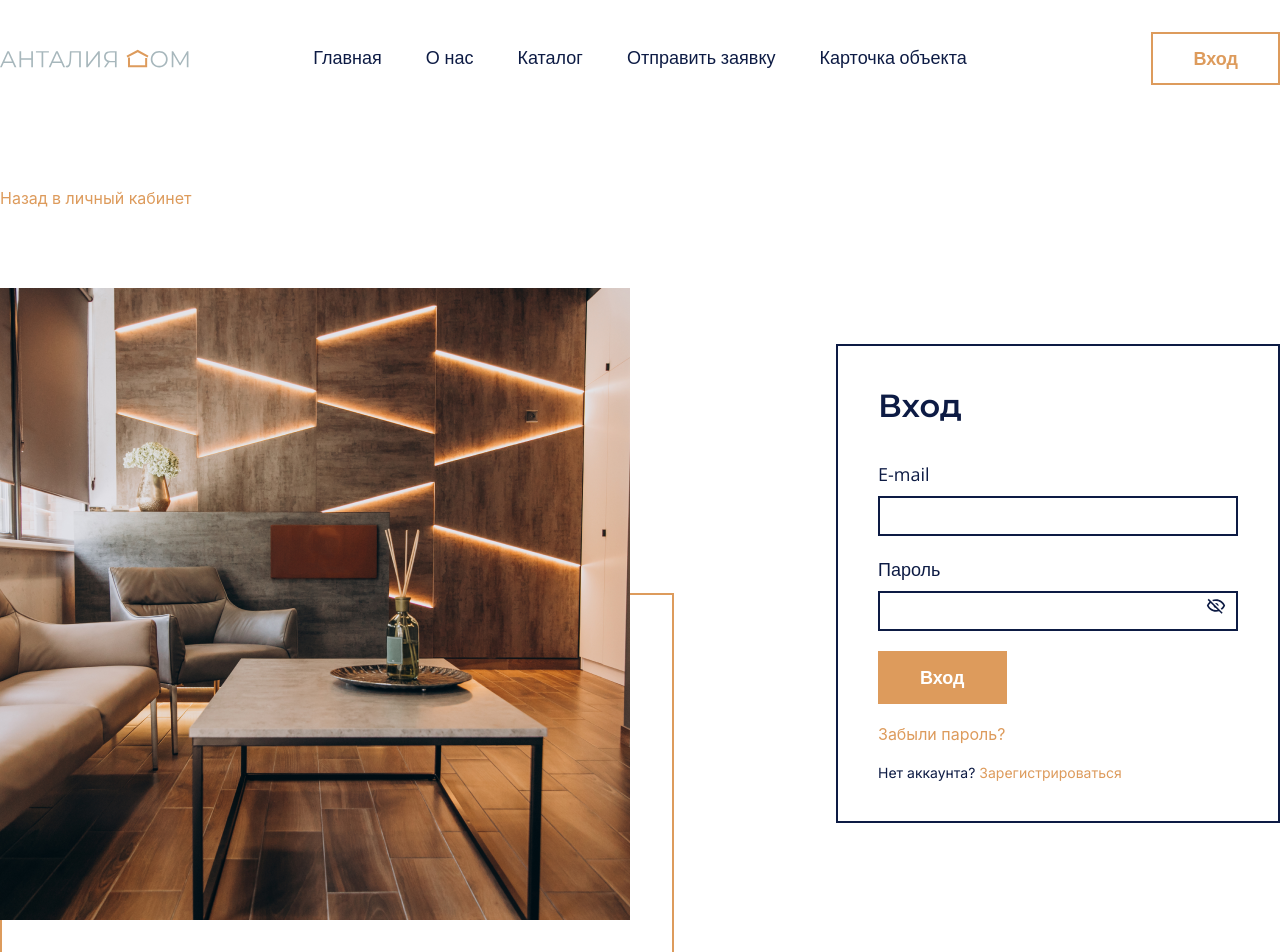
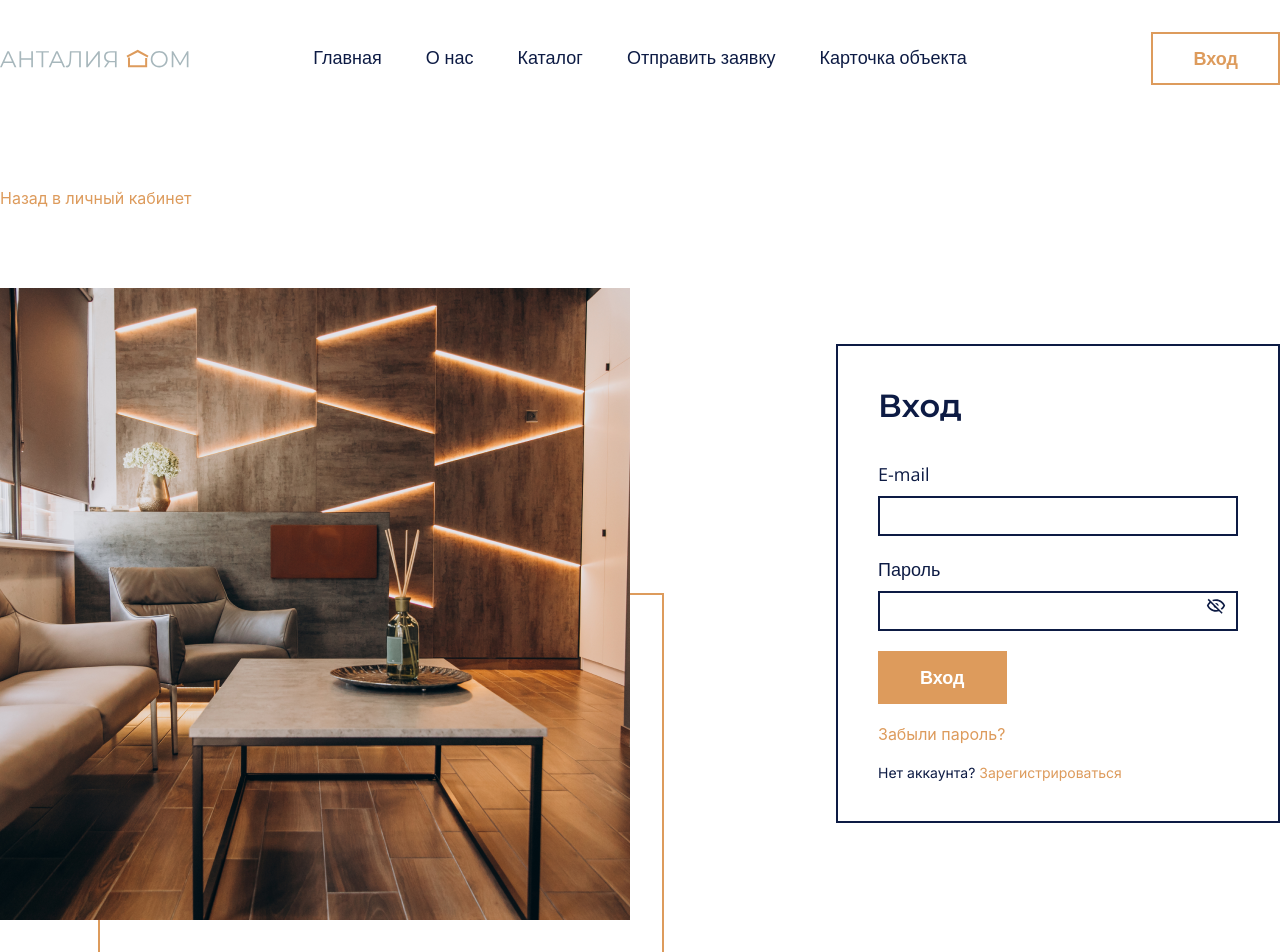
Before and after one commit to antaliadom-team/frontend, a React (Create React App) app: page /auth in a window 1280 px wide. Shown: the top 952 px of the page. Built offline with nearby package versions, Linux system fonts and the light colour scheme.

Commit message:
поправила верстку рамки

```diff
--- a/src/pages/auth/auth.module.css
+++ b/src/pages/auth/auth.module.css
@@ -21,8 +21,8 @@
     position: absolute;
     z-index: 0;
     top: 405px;
-    right: 34px;
-    width: 674px;
+    right: 44px;
+    width: 566px;
     height: 371px;
     border: 2px solid var(--border-color);
 }
```
